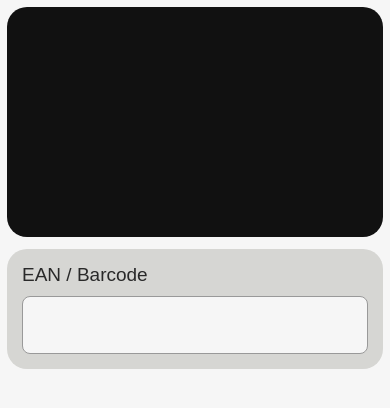
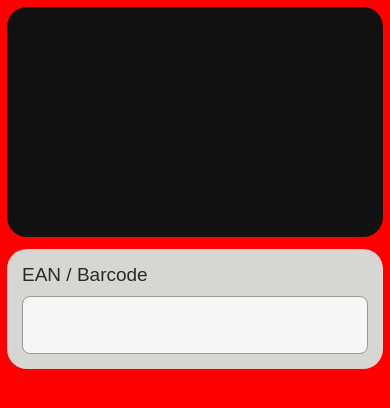
Before and after one commit to pasver-work/BarCodeScanner, a plain HTML site: page index.html in a window 390 px wide. Drawn offline with Linux system fonts and the light colour scheme.

```diff
--- a/Style.css
+++ b/Style.css
@@ -281,4 +281,7 @@ input {
     .aantal-waarde {
         font-size: 34px !important;
     }
+   body {
+    background: red !important;
+
 }
```
